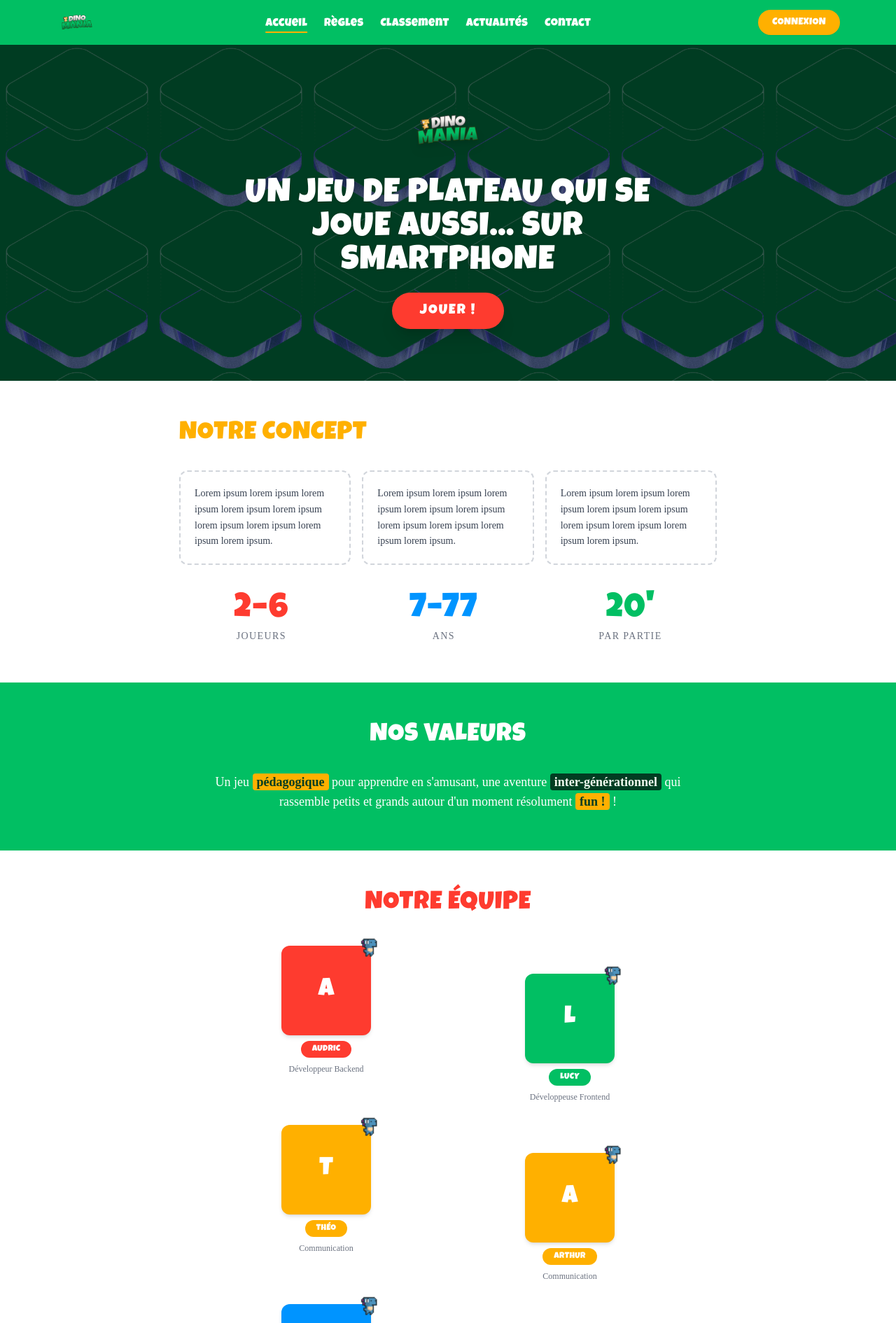
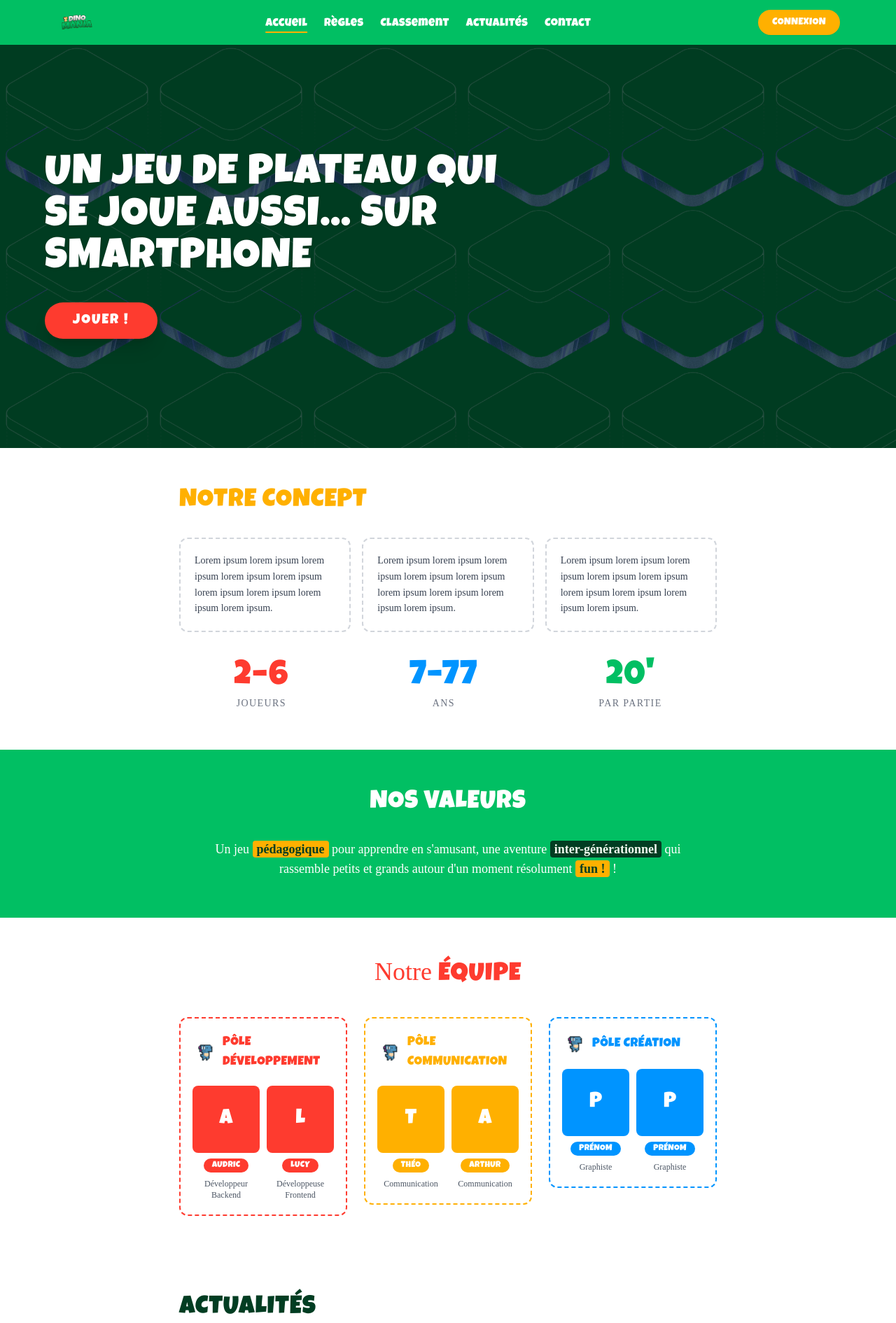
Before and after one commit to audricfullhardt/SAE-666, a Vue app in the folder frontend/: page / in a window 1280 px wide. Shown: the top 1890 px of the page at 70% size. Built offline with nearby package versions, Linux system fonts and the light colour scheme; a web font is replaced by a local one.

Commit message:
fix(design/accueil): pixel-perfect mockup alignment round 2

```diff
--- a/frontend/src/components/home/ActualitesSection.vue
+++ b/frontend/src/components/home/ActualitesSection.vue
@@ -48,10 +48,10 @@ function next() {
 </script>
 
 <template>
-  <section class="bg-menthe px-6 py-14">
+  <section class="bg-white px-6 py-14">
     <div class="mx-auto max-w-3xl">
       <!-- Section title -->
-      <h2 class="mb-8 font-luckiest text-3xl uppercase tracking-wide text-vert md:text-4xl">
+      <h2 class="mb-8 font-luckiest text-3xl uppercase tracking-wide text-foret md:text-4xl">
         {{ t('home.actualites.title') }}
       </h2>
 
--- a/frontend/src/components/home/EquipeSection.vue
+++ b/frontend/src/components/home/EquipeSection.vue
@@ -5,77 +5,108 @@ import dinoImg from '@/assets/dino.svg'
 const { t } = useI18n()
 
 /**
- * members: flat list rendered in a staggered 2-column grid.
- * badgeClass must be full strings for Tailwind JIT.
+ * Static pole color maps – full class strings so Tailwind purge keeps them.
+ * titleClass  : section title colour
+ * borderClass : dashed border around the pole card
+ * badgeClass  : member name pill background
  */
-const members = [
-  { name: 'Audric', roleKey: 'home.equipe.roles.backend',   photo: null, badgeClass: 'bg-rouge' },
-  { name: 'Lucy',   roleKey: 'home.equipe.roles.frontend',  photo: null, badgeClass: 'bg-vert'  },
-  { name: 'Théo',   roleKey: 'home.equipe.roles.com',       photo: null, badgeClass: 'bg-jaune' },
-  { name: 'Arthur', roleKey: 'home.equipe.roles.com',       photo: null, badgeClass: 'bg-jaune' },
-  { name: 'Prénom', roleKey: 'home.equipe.roles.graphiste', photo: null, badgeClass: 'bg-bleu'  },
-  { name: 'Prénom', roleKey: 'home.equipe.roles.graphiste', photo: null, badgeClass: 'bg-bleu'  },
+const poleColorMap = {
+  dev:      { titleClass: 'text-rouge', borderClass: 'border-rouge', badgeClass: 'bg-rouge'  },
+  com:      { titleClass: 'text-jaune', borderClass: 'border-jaune', badgeClass: 'bg-jaune'  },
+  creation: { titleClass: 'text-bleu',  borderClass: 'border-bleu',  badgeClass: 'bg-bleu'   },
+}
+
+const poles = [
+  {
+    id: 'dev',
+    members: [
+      { name: 'Audric', roleKey: 'home.equipe.roles.backend',   photo: null },
+      { name: 'Lucy',   roleKey: 'home.equipe.roles.frontend',  photo: null },
+    ],
+  },
+  {
+    id: 'com',
+    members: [
+      { name: 'Théo',   roleKey: 'home.equipe.roles.com', photo: null },
+      { name: 'Arthur', roleKey: 'home.equipe.roles.com', photo: null },
+    ],
+  },
+  {
+    id: 'creation',
+    members: [
+      { name: 'Prénom', roleKey: 'home.equipe.roles.graphiste', photo: null },
+      { name: 'Prénom', roleKey: 'home.equipe.roles.graphiste', photo: null },
+    ],
+  },
 ]
 </script>
 
 <template>
   <section class="bg-white px-6 py-14">
-    <div class="mx-auto max-w-2xl">
-      <!-- Section title -->
-      <h2 class="mb-10 text-center font-luckiest text-3xl uppercase tracking-wide text-rouge md:text-4xl">
-        {{ t('home.equipe.title') }}
+    <div class="mx-auto max-w-3xl">
+      <!-- Section title: "Notre" in bryndan script + "ÉQUIPE" in luckiest rouge -->
+      <h2 class="mb-10 text-center md:text-4xl">
+        <span class="font-bryndan text-3xl text-rouge md:text-4xl">Notre </span>
+        <span class="font-luckiest text-3xl uppercase tracking-wide text-rouge md:text-4xl">Équipe</span>
       </h2>
 
-      <!--
-        Staggered 2-column grid matching the mockup:
-        col-1 (odd items): mt-0   — sits higher
-        col-2 (even items): mt-10 — sits lower
-      -->
-      <div class="grid grid-cols-2 gap-x-6 gap-y-8">
+      <!-- Poles – stack on mobile, 3-col on large screens -->
+      <div class="flex flex-col gap-8 lg:flex-row lg:items-start lg:gap-6">
         <div
-          v-for="(member, i) in members"
-          :key="member.name + member.roleKey + i"
-          :class="['flex flex-col items-center gap-2', i % 2 === 1 ? 'mt-10' : 'mt-0']"
+          v-for="pole in poles"
+          :key="pole.id"
+          :class="[
+            'flex-1 rounded-xl border-2 border-dashed p-5',
+            poleColorMap[pole.id].borderClass,
+          ]"
         >
-          <!-- floating dino icon top-right of photo -->
-          <div class="relative">
-            <div v-if="member.photo" class="h-32 w-32 overflow-hidden rounded-xl shadow-md">
+          <!-- Pole heading with dino pixel icon -->
+          <div class="mb-5 flex items-center gap-2">
+            <img :src="dinoImg" alt="" class="h-8 w-8 object-contain" aria-hidden="true" />
+            <h3 :class="['font-luckiest text-lg uppercase tracking-wide', poleColorMap[pole.id].titleClass]">
+              {{ t(`home.equipe.poles.${pole.id}`) }}
+            </h3>
+          </div>
+
+          <!-- Members grid -->
+          <div class="grid grid-cols-2 gap-4">
+            <div
+              v-for="member in pole.members"
+              :key="member.name + member.roleKey"
+              class="flex flex-col items-center gap-2"
+            >
+              <!-- Photo or initial avatar -->
+              <div v-if="member.photo" class="h-24 w-24 overflow-hidden rounded-lg">
                 <img :src="member.photo" :alt="member.name" class="h-full w-full object-cover" />
               </div>
               <div
                 v-else
                 :class="[
-                'flex h-32 w-32 items-center justify-center rounded-xl text-4xl font-luckiest text-white shadow-md',
-                member.badgeClass,
+                  'flex h-24 w-24 items-center justify-center rounded-lg text-3xl font-luckiest text-white',
+                  poleColorMap[pole.id].badgeClass,
                 ]"
               >
                 {{ member.name[0] }}
-            </div>
-            <!-- pixel dino accent -->
-            <img
-              :src="dinoImg"
-              alt=""
-              aria-hidden="true"
-              class="absolute -right-4 -top-4 h-9 w-9 object-contain"
-            />
               </div>
 
               <!-- Name badge -->
               <span
                 :class="[
-              'rounded-full px-4 py-1 font-luckiest text-xs uppercase tracking-wide text-white',
-              member.badgeClass,
+                  'rounded-full px-3 py-0.5 font-luckiest text-xs text-white uppercase tracking-wide',
+                  poleColorMap[pole.id].badgeClass,
                 ]"
               >
                 {{ member.name }}
               </span>
 
               <!-- Role -->
-          <span class="text-center font-bryndan text-xs text-gray-500">
+              <span class="text-center font-bryndan text-xs text-gray-600">
                 {{ t(member.roleKey) }}
               </span>
             </div>
           </div>
         </div>
+      </div>
+    </div>
   </section>
 </template>
--- a/frontend/src/components/home/HeroSection.vue
+++ b/frontend/src/components/home/HeroSection.vue
@@ -1,7 +1,6 @@
 <script setup>
 import { RouterLink } from 'vue-router'
 import { useI18n } from 'vue-i18n'
-import logoImg from '@/assets/logo.png'
 import heroImg from '@/assets/hero.png'
 
 const { t } = useI18n()
@@ -9,30 +8,32 @@ const playRoute = '/jeu'
 </script>
 
 <template>
-  <!--
-    hero.png is a pixel-art terrain tile → repeat it to fill the section like a game map.
-  -->
+  <!-- Forest green hero with tiled pixel art background -->
   <section
-    class="relative flex min-h-[60vh] flex-col items-center justify-center overflow-hidden bg-foret"
-    :style="{ backgroundImage: `url(${heroImg})`, backgroundRepeat: 'repeat', backgroundSize: '220px auto' }"
+    class="relative flex min-h-[72vh] flex-col justify-center overflow-hidden bg-foret"
+    :style="{
+      backgroundImage: `url(${heroImg})`,
+      backgroundRepeat: 'repeat',
+      backgroundSize: '220px',
+    }"
   >
-    <!-- dark scrim so text stays legible over the tile pattern -->
-    <div class="absolute inset-0 bg-foret/60" />
+    <!-- dark scrim for legibility -->
+    <div class="absolute inset-0 bg-foret/70" />
 
-    <div class="relative z-10 flex w-full max-w-lg flex-col items-start gap-5 px-6 py-16 md:max-w-2xl md:items-center md:text-center">
-      <!-- Brand logo -->
-      <img :src="logoImg" alt="DinoMania" class="h-16 w-auto drop-shadow-lg md:h-24" />
-
-      <!-- Tagline -->
-      <h1 class="font-luckiest text-4xl uppercase leading-tight tracking-wide text-white drop-shadow md:text-5xl">
+    <div class="relative z-10 px-6 py-20 md:px-16">
+      <!-- Tagline: left-aligned as in mockup -->
+      <h1
+        class="max-w-xs font-luckiest text-4xl uppercase leading-tight tracking-wide text-white drop-shadow
+               md:max-w-2xl md:text-6xl"
+      >
         {{ t('home.hero.tagline') }}
       </h1>
 
-      <!-- CTA -->
+      <!-- CTA: left-aligned on mobile -->
       <RouterLink
         :to="playRoute"
-        class="rounded-full bg-rouge px-10 py-3 font-luckiest text-xl tracking-widest
-               text-white shadow-xl transition hover:brightness-110 active:scale-95"
+        class="mt-8 inline-block rounded-full bg-rouge px-10 py-3 font-luckiest text-xl
+               tracking-widest text-white shadow-xl transition hover:brightness-110 active:scale-95"
       >
         {{ t('home.hero.cta') }}
       </RouterLink>
--- a/frontend/src/components/home/PointsAchatSection.vue
+++ b/frontend/src/components/home/PointsAchatSection.vue
@@ -69,7 +69,7 @@ function selectOutlet(outlet) {
         />
       </div>
 
-      <!-- Map + detail – always stacked (map first, detail card below), side-by-side on desktop -->
+      <!-- Map + detail – stack on mobile, side-by-side on desktop -->
       <div class="flex flex-col gap-5 md:flex-row md:items-start">
         <!-- Leaflet map -->
         <div class="h-64 flex-1 overflow-hidden rounded-xl border border-gray-200 md:h-80">
@@ -92,7 +92,7 @@ function selectOutlet(outlet) {
         <!-- Selected outlet detail card -->
         <div
           v-if="selectedOutlet"
-          class="w-full rounded-xl border border-gray-200 bg-gray-50 p-5 shadow-sm md:w-64"
+          class="md:w-64 rounded-xl border border-gray-200 bg-gray-50 p-5 shadow-sm"
         >
           <h3 class="mb-3 font-luckiest text-base uppercase tracking-wide text-foret">
             {{ selectedOutlet.name }}
--- a/frontend/src/i18n/locales/en.json
+++ b/frontend/src/i18n/locales/en.json
@@ -78,6 +78,7 @@
     "contact": {
       "title": "Contact us",
       "or": "or",
+      "cta": "LET'S TALK",
       "entreprises": {
         "title": "For businesses",
         "text": "Would you like to stock our game in your store?",
--- a/frontend/src/i18n/locales/fr.json
+++ b/frontend/src/i18n/locales/fr.json
@@ -78,6 +78,7 @@
     "contact": {
       "title": "Nous contacter",
       "or": "ou",
+      "cta": "DISCUTONS",
       "entreprises": {
         "title": "Pour les entreprises",
         "text": "Vous souhaitez avoir notre jeu dans votre magasin ?",
@@ -86,7 +87,7 @@
       "joueurs": {
         "title": "Pour les joueurs",
         "text": "Besoin d'infos ? Envie de partager des idées ?",
-        "link": "Formulaire de contact B2C"
+        "link": "Formulaire de contact B2B"
       }
     },
     "footer": {
```
Also changed, not shown: frontend/src/components/home/ContactSection.vue (+52 -42 lines). Lines whose indentation alone changed are shown as unchanged.
